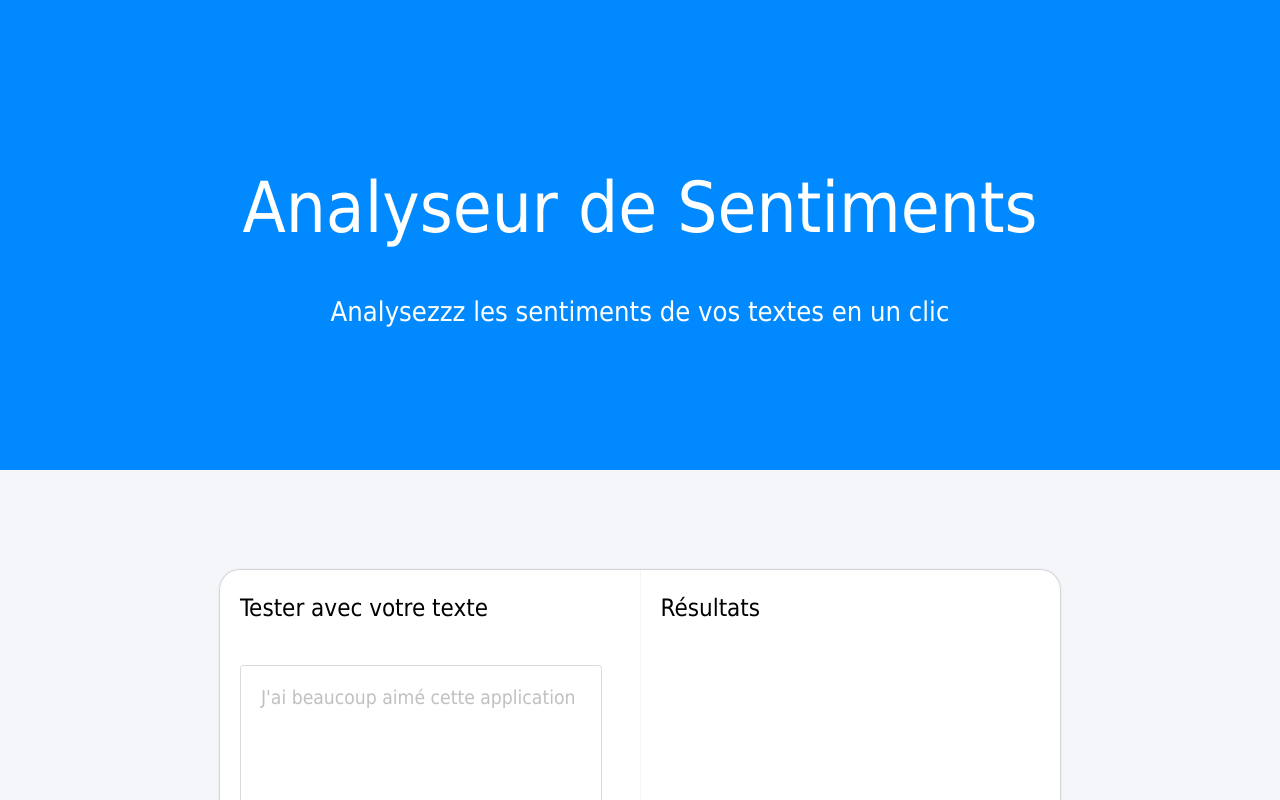
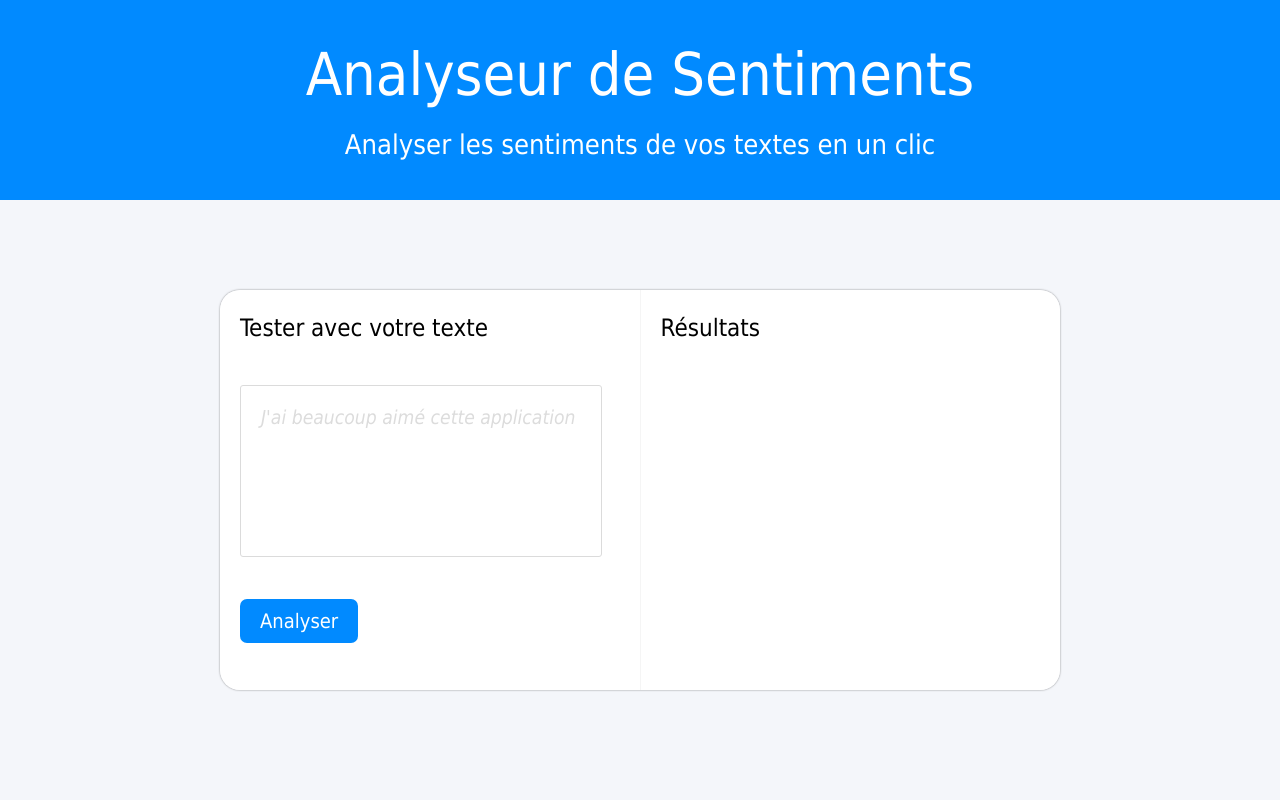
Before and after one commit to rafiktelli/sarcastic-interface, a React (Create React App) app: page / in a window 1280 px wide. Shown: the top 800 px of the page. Built offline with nearby package versions, Linux system fonts and the light colour scheme.

Commit message:
last_changes

```diff
--- a/src/components/big-box.css
+++ b/src/components/big-box.css
@@ -6,22 +6,24 @@
     border-radius: 20px;
     margin-left: 250px;
     margin-right: 250px;
-    margin-top: 100px;
+    margin-top: 90px;
     margin-bottom: 200px;
   }
   .titles{
-    height: 350px;
+    height: 220px;
     width:100%;
     background-color: #018aff;
     align-items:center;
     justify-content: center;
-    padding-top: 150px;
+    padding-top: 10px;
 
   }
 
   .big-title{
+    margin-top: 60px;
+    margin-bottom: 0px;
     font-family: Tahoma, sans-serif;
-    font-size: 4.4rem;
+    font-size: 3.7rem;
     display: flex;
     color: #FFF;
     align-items:center;
@@ -29,6 +31,9 @@
     font-weight: 200;
   }
   .small-title{
+
+    margin-top: 20px;
+    margin-bottom: 0px;
     font-family: Tahoma, sans-serif;
     font-size: 1.7rem;
     display: flex;
@@ -118,6 +123,11 @@
     flex-direction: column;
   }
 
+  ::placeholder {
+    color: #DCDCDC;
+    font-style: italic;
+  }
+
 
   @media only screen and (max-width: 1200px) {
     .container {
--- a/src/components/big-box.js
+++ b/src/components/big-box.js
@@ -12,7 +12,7 @@ import axios from 'axios';
 
 
 const BigBox = () => {
-  const [inputData, setInputData] = useState("J'ai beaucoup aimé cette application");
+  const [inputData, setInputData] = useState("");
   const [outputData, setOutputData] = useState('');
   const [outputPerc, setOutputPerc] = useState('');
   const [outputSentence, setOutputSentence] = useState('');
@@ -27,9 +27,8 @@ const BigBox = () => {
     } else {
       setIsOpened(false);
     }
-    console.log("hahaha")
     //const response = await axios.post('/http://127.0.0.1:5000/predict', { input_data: inputData });
-    axios.post('http://192.168.43.135:50100/predict', {
+    axios.post('https://8bdb-77-204-146-220.ngrok-free.app/predict', {
     "text" : inputData
   })
   .then((response) => {
@@ -62,8 +61,8 @@ const BigBox = () => {
   return (
     <div>
     <div className="titles">
-    <h1 className="big-title">Analyseur de Sentiments</h1>
-    <h3 className="small-title" > Analysezzz les sentiments de vos textes en un clic </h3>
+      <h1 className="big-title">Analyseur de Sentiments</h1>
+      <h3 className="small-title" > Analyser les sentiments de vos textes en un clic </h3>
     </div>
     <div className="container">
     <div>
@@ -71,7 +70,7 @@ const BigBox = () => {
         <div class="left">
             <h3 className="left-title">Tester avec votre texte</h3>
             <br />
-            <textarea type="text" class="input-box" value={inputData} onChange={(event) => setInputData(event.target.value)} />
+            <textarea type="text" placeholder="J'ai beaucoup aimé cette application" className="input-box" value={inputData} onChange={(event) => setInputData(event.target.value)} />
             <br />
             <br />
             <br />
```
